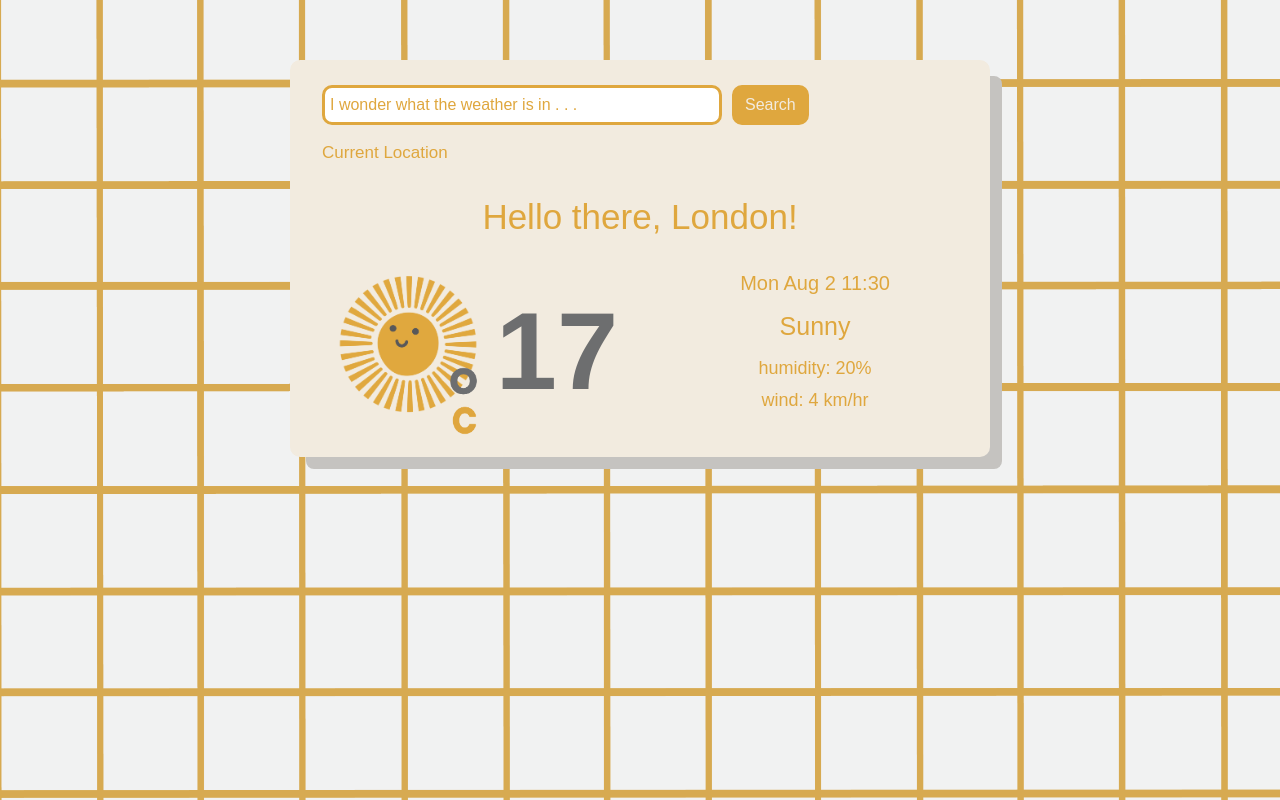
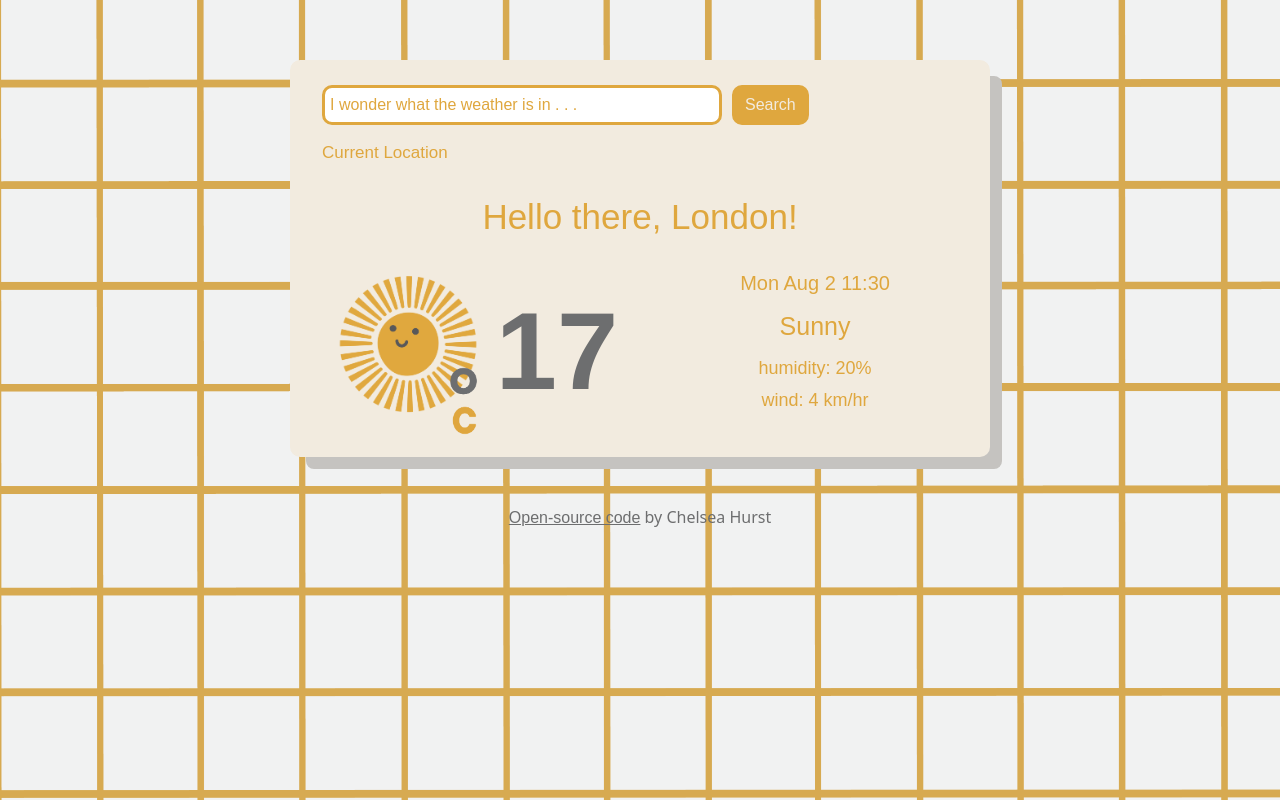
Before and after one commit to churst73/weather-react, a React (Create React App) app: page / in a window 1280 px wide. Built offline with nearby package versions, Linux system fonts and the light colour scheme.

Commit message:
Added and styled coder info

```diff
--- a/src/App.css
+++ b/src/App.css
@@ -11,3 +11,12 @@
   display: block;
   margin: auto;
 }
+
+.App .coder-link {
+  font-family: "Poppins", sans-serif;
+  margin-top: 50px;
+  color: #6d6e6f;
+}
+.App .name {
+  color: #6d6e6f;
+}
--- a/src/App.js
+++ b/src/App.js
@@ -10,6 +10,17 @@ function App() {
         <Search />
         <Results />
       </div>
+      <div className="mt-5">
+        <a
+          href="https://github.com/churst73/hurst-weather-app"
+          target="_blank"
+          rel="noreferrer"
+          className="coder-link"
+        >
+          Open-source code
+        </a>{" "}
+        <span className="name">by Chelsea Hurst</span>
+      </div>
     </div>
   );
 }
```
